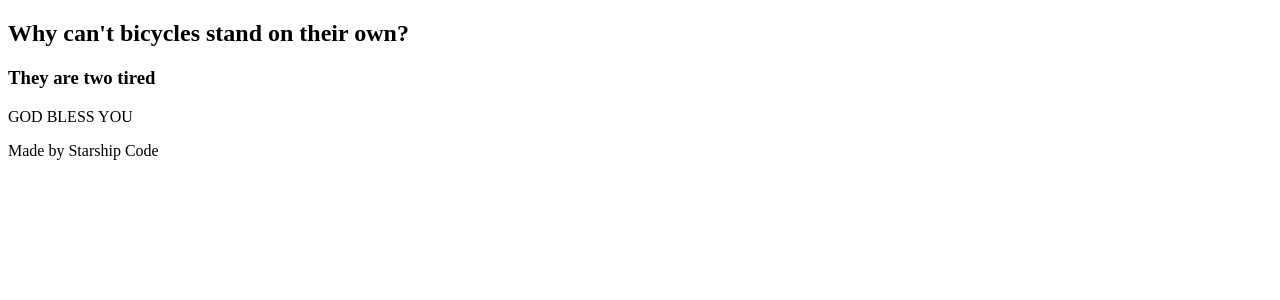
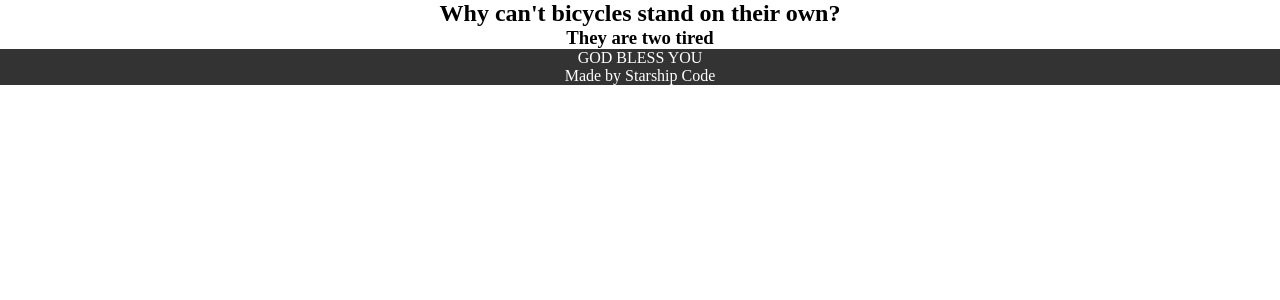
Before and after one commit to StarshipCode/Jokes-Api, a Node server app: page / in a window 1280 px wide. Shown: the top 300 px of the page. Run offline with Node 20, Linux system fonts and the light colour scheme.

Commit message:
Update index.ejs

```diff
--- a/src/views/index.ejs
+++ b/src/views/index.ejs
@@ -2,11 +2,27 @@
 <html>
   <head>
     <title>Jokes Api!</title>
+    <style>
+    *{
+    margin:0px;
+    }
+    .sub{
+      display:block;
+      text-align:center;
+      color:white;
+      background-color:#333;
+    }
+    h2, h3{
+    text-align:center;
+    }
+    </style>
     <head>
       <body>
         <h2><%=joke.setup%></h2>
           <h3><%=joke.punchline%></h3>
+          <div class="sub">
         <p>GOD BLESS YOU</p>
         <p>Made by Starship Code</p>
+        </div>
       </body>
   <html>
```
